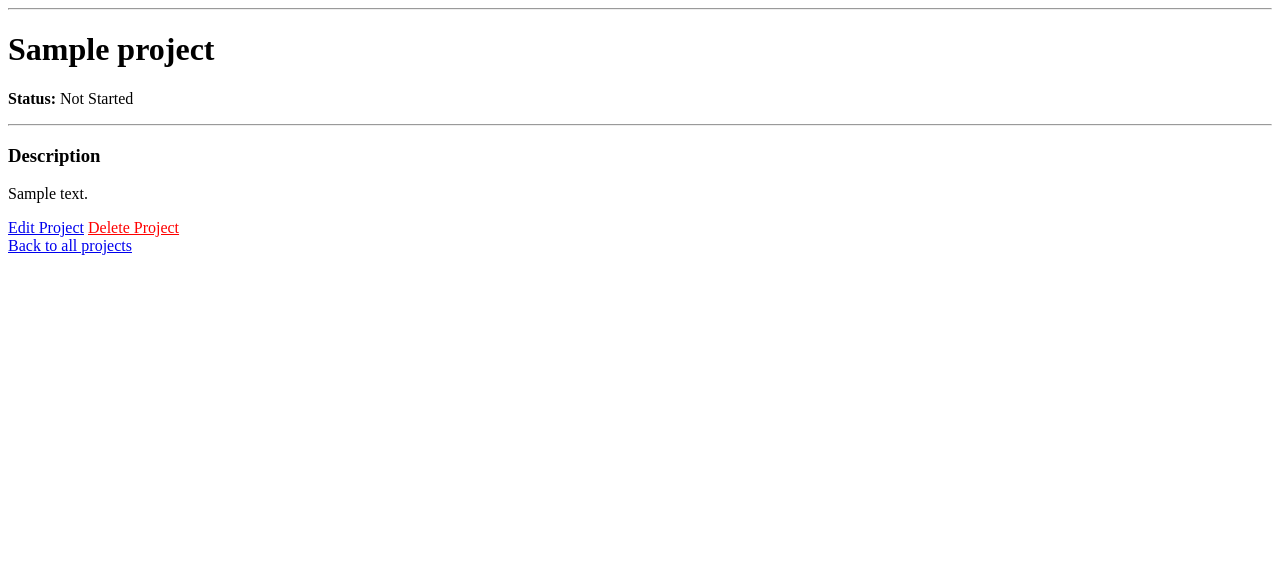
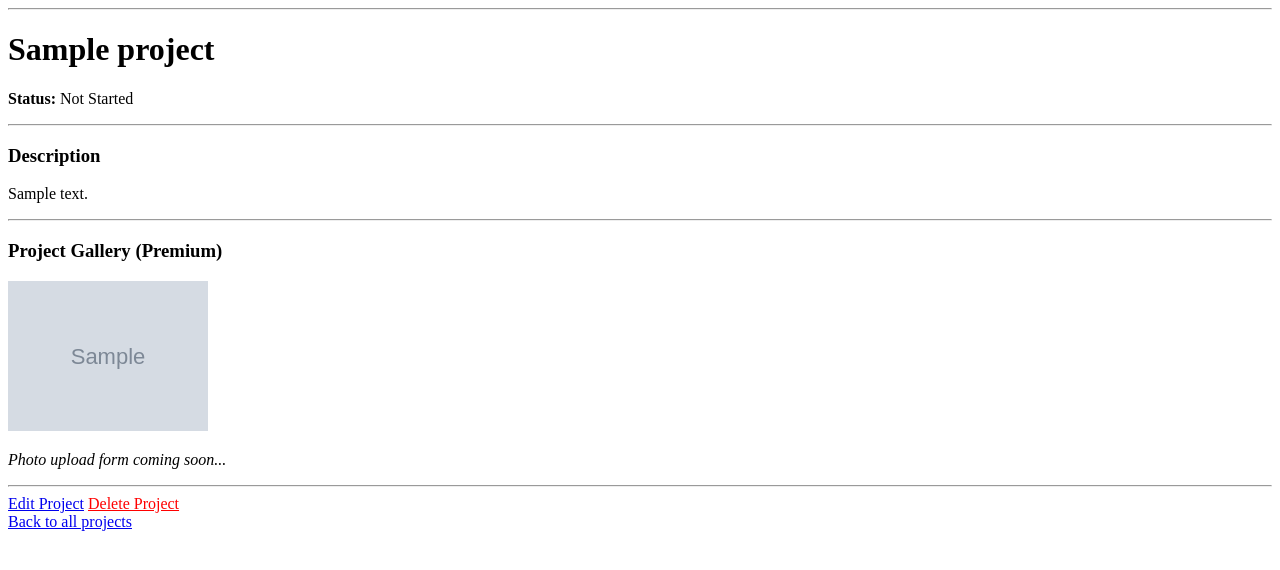
Before and after one commit to ragzad/Hobbyist, a Django app: page /projects/1/ in a window 1280 px wide. Shown: the part 26-596 px from the top of the page. Run offline with Django 5.2, Linux system fonts and the light colour scheme; a user stored in the database is signed in; tables that the repository leaves empty hold one stand-in row (values such as "Sample post"); grey boxes marked "Sample" are stand-in pictures; parts of the project's set-up code (start-up, migrations or seed data) failed here and were passed over.

Commit message:
Implement premium photo gallery feature

```diff
--- a/core/apps/payments/urls.py
+++ b/core/apps/payments/urls.py
@@ -9,4 +9,5 @@ urlpatterns = [
     path('create-checkout-session/', views.create_checkout_session, name='create-checkout-session'),
     path('success/', views.payment_success, name='payment-success'),
     path('cancel/', views.payment_cancel, name='payment-cancel'),
+    path('webhook/', views.stripe_webhook, name='stripe-webhook'),
 ]
--- a/core/apps/projects/models.py
+++ b/core/apps/projects/models.py
@@ -50,3 +50,12 @@ class InventoryItem(models.Model):
 
     def __str__(self):
         return self.name
+
+    class ProjectPhoto(models.Model):
+        project = models.ForeignKey(Project, on_delete=models.CASCADE, related_name='photos')
+        image = models.ImageField(upload_to='project_photos/')
+        caption = models.CharField(max_length=255, blank=True)
+        uploaded_at = models.DateTimeField(auto_now_add=True)
+
+    def __str__(self):
+        return f"Photo for {self.project.name}"
--- a/core/apps/projects/views.py
+++ b/core/apps/projects/views.py
@@ -1,7 +1,7 @@
 from django.shortcuts import render
 from django.urls import reverse_lazy
 from django.views.generic import ListView, DetailView, CreateView, UpdateView, DeleteView
-from .models import Project
+from .models import Project, ProjectPhoto
 from .forms import ProjectForm
 from django.contrib.auth.mixins import LoginRequiredMixin
 
@@ -24,6 +24,14 @@ class ProjectDetailView(LoginRequiredMixin, DetailView):
     def get_queryset(self):
         # This ensures a user can only see the detail page of their own project
         return Project.objects.filter(owner=self.request.user)
+
+    def get_context_data(self, **kwargs):
+        # This method lets us add extra context to the template
+        context = super().get_context_data(**kwargs)
+        # Check if the user's profile exists and is premium
+        is_premium = hasattr(self.request.user, 'profile') and self.request.user.profile.is_premium
+        context['is_premium_user'] = is_premium
+        return context
 
     # A view to create a new project
 class ProjectCreateView(LoginRequiredMixin, CreateView):
--- a/core/core/settings/base.py
+++ b/core/core/settings/base.py
@@ -140,3 +140,8 @@ LOGOUT_REDIRECT_URL = 'login'
 # Stripe API keys
 STRIPE_PUBLISHABLE_KEY = env('STRIPE_PUBLISHABLE_KEY')
 STRIPE_SECRET_KEY = env('STRIPE_SECRET_KEY')
+STRIPE_WEBHOOK_SECRET = env('STRIPE_WEBHOOK_SECRET')
+
+#Media files (User uploads)
+MEDIA_URL = '/media/'
+MEDIA_ROOT = BASE_DIR.parent / 'media'
--- a/core/core/urls.py
+++ b/core/core/urls.py
@@ -1,6 +1,8 @@
 # core/urls.py
 from django.contrib import admin
 from django.urls import path, include
+from django.conf import settings
+from django.conf.urls.static import static
 
 urlpatterns = [
     path('admin/', admin.site.urls),
@@ -8,3 +10,7 @@ urlpatterns = [
     path('upgrade/', include('apps.payments.urls')),
     path('projects/', include('apps.projects.urls')),
 ]
+
+# This is only for development, to serve media files
+if settings.DEBUG:
+    urlpatterns += static(settings.MEDIA_URL, document_root=settings.MEDIA_ROOT)
--- a/core/requirements.txt
+++ b/core/requirements.txt
@@ -4,6 +4,7 @@ charset-normalizer==3.4.2
 Django==5.2.4
 django-environ==0.12.0
 idna==3.10
+pillow==11.3.0
 requests==2.32.4
 sqlparse==0.5.3
 stripe==12.3.0
--- a/core/templates/projects/project_detail.html
+++ b/core/templates/projects/project_detail.html
@@ -11,8 +11,32 @@
     <h3>Description</h3>
     <p>{{ project.description|linebreaks }}</p>
 
+    {# --- NEW PREMIUM SECTION --- #}
+    {% if is_premium_user %}
+        <hr>
+        <h3>Project Gallery (Premium)</h3>
+
+        {# Display existing photos #}
+        {% for photo in project.photos.all %}
+            <img src="{{ photo.image.url }}" alt="{{ photo.caption }}" width="200">
+        {% empty %}
+            <p>No photos yet.</p>
+        {% endfor %}
+
+        {# In a future step, we would add a photo upload form here #}
+        <p><em>Photo upload form coming soon...</em></p>
+
+    {% else %}
+        <hr>
+        <p>
+            <a href="{% url 'payments:payment-page' %}">Upgrade to Premium</a> to add a photo gallery!
+        </p>
+    {% endif %}
+    {# --- END PREMIUM SECTION --- #}
+
+    <hr>
     <a href="{% url 'projects:project-update' project.pk %}">Edit Project</a>
-    <a href="{% url 'projects:project-delete' project.pk %}" style="color: red;">Delete Project</a> {# Add this link #}
+    <a href="{% url 'projects:project-delete' project.pk %}" style="color: red;">Delete Project</a>
     <br>
     <a href="{% url 'projects:project-list' %}">Back to all projects</a>
 {% endblock %}
```
Also changed, not shown: core/apps/payments/views.py (+44 -8 lines), core/apps/projects/migrations/0002_projectphoto.py (added).
